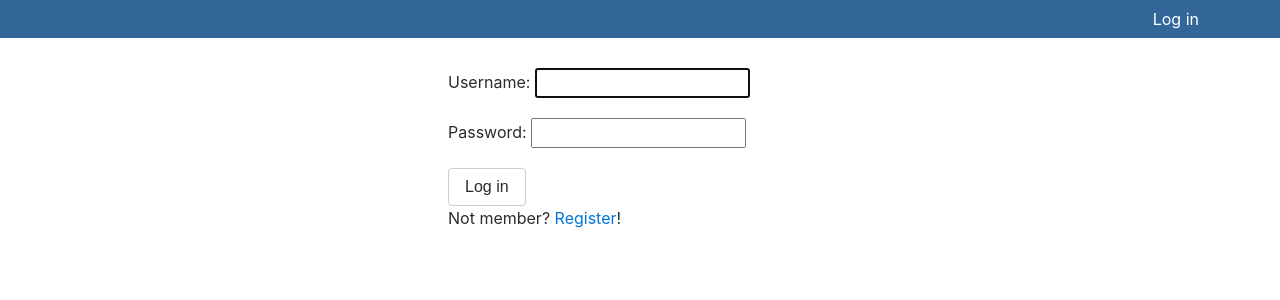
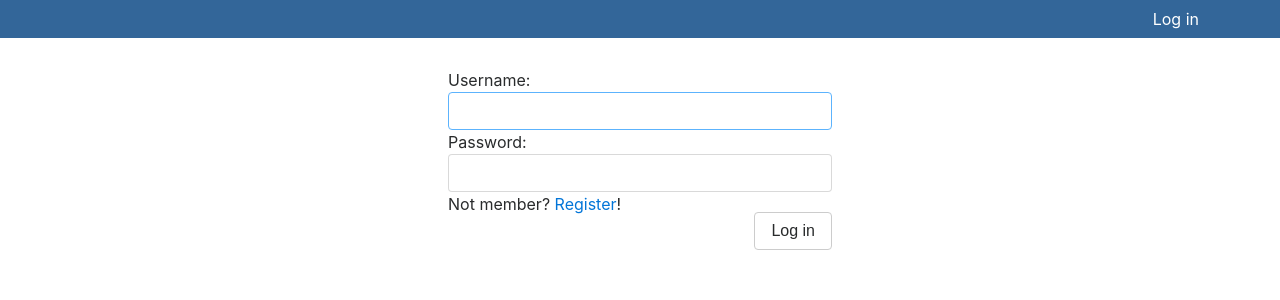
Before and after one commit to vilnitskiy/Writeoff, a Django app: page /login/ in a window 1280 px wide. Shown: the top 300 px of the page. Run offline with Django 3.2, Linux system fonts and the light colour scheme; some libraries are stand-ins or nearby versions.

Commit message:
add css to login page

```diff
--- a/WriteOff/assets/css/main.css
+++ b/WriteOff/assets/css/main.css
@@ -29,16 +29,17 @@
     color: #202020;
 }
 
-.register-form {
+.register-form, .login-form {
     padding-top: 30px;
     width: 30%;
     margin: 0 auto;
 }
 
-.register-fields {
+.register-fields, .login-fields {
     text-align: left;
 }
 
-.register-btn .btn-login {
+.register-btn, .btn-login {
+    margin-top: 20px;
     float: right;
 }
--- a/WriteOff/templates/registration/login.html
+++ b/WriteOff/templates/registration/login.html
@@ -1,12 +1,14 @@
 {% extends "base.html" %}
 {% load i18n %}
+{% load widget_tweaks %}
 
 {% block content %}
-<div class="register-form">
+<div class="login-form">
 <form method="post" action=".">
   {% csrf_token %}
-  <div class="register-fields">
-    {{ form.as_p }}
+  <div class="login-fields">
+      Username: {{ form.username|add_class:"form-control" }}
+      Password: {{ form.password|add_class:"form-control" }}
   </div>
   <input type="submit" class="btn btn-secondary btn-login" value="{% trans 'Log in' %}" />
   <input type="hidden" name="next" value="{{ next }}" />
```
